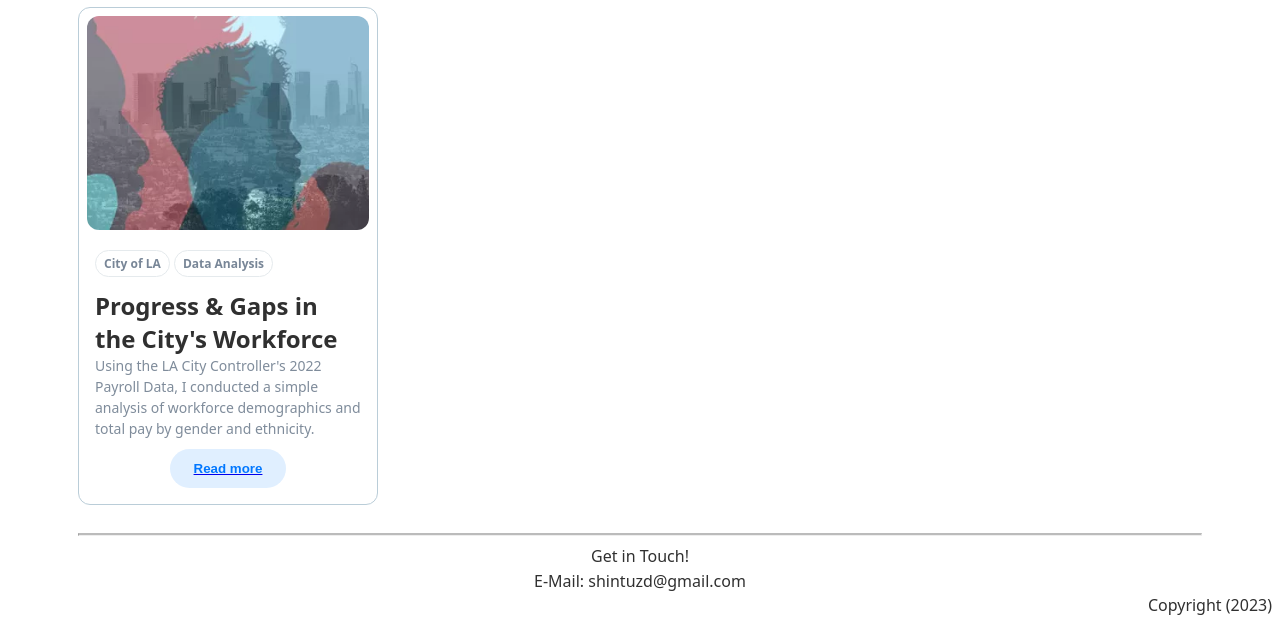
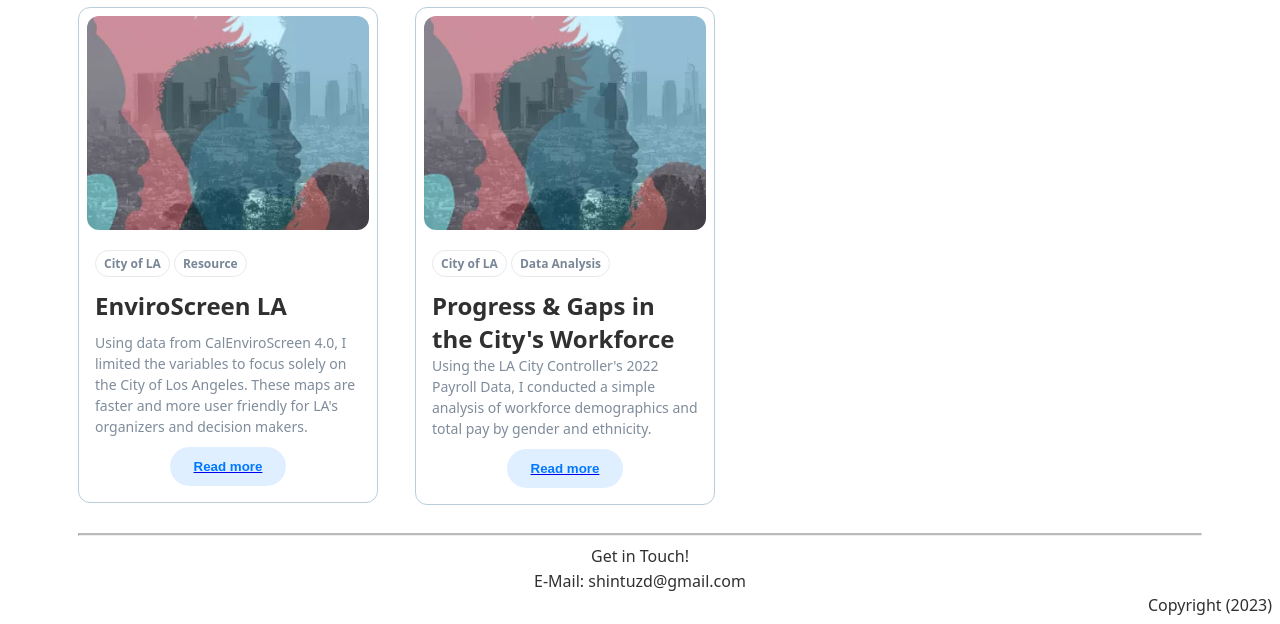
Before and after one commit to shintuzd/shintuzd-website, a plain HTML site: page blog.html in a window 1280 px wide. Shown: the part 191-815 px from the top of the page. Drawn offline with nearby package versions, Linux system fonts and the light colour scheme.

Commit message:
adding new card pt 1

```diff
--- a/blog.html
+++ b/blog.html
@@ -37,24 +37,35 @@
                 </div>
                 <div id="cardokun">
                 <!-- A div with container id to hold the card -->
+                    <div id="card_container2">
+                <!-- A div with card class for the card  -->
+                        <div class="card">
+                        <img src="images/CHRD_Final_Homepage_Hero_10062020.jpg.webp.jpeg" alt="Lago di Braies">
+  <!-- A div with card__details class to hold the details in the card  -->
+                        <div class="card__details">
+    <!-- Span with tag class for the tag -->
+                            <span class="tag">City of LA</span>
+                            <span class="tag">Resource</span>
+                            <!-- A div with name class for the name of the card -->
+                            <div id="cardname">EnviroScreen LA</div>
+                            <p></p>
+                            <p> Using data from CalEnviroScreen 4.0, I limited the variables to focus solely on the City of Los Angeles. These maps are faster and more user friendly for LA's organizers and decision makers.</p>
+                            <a href='docs/LA City Workforce Analysis (2022).html'><button>Read more</button></a>
+                        </div>
+                        </div>
+                    </div>
                     <div id="card_container">
-    <!-- A div with card class for the card  -->
+                    <!-- A div with card class for the card  -->
                         <div class="card">
                             <img src="images/CHRD_Final_Homepage_Hero_10062020.jpg.webp.jpeg" alt="Lago di Braies">
-
       <!-- A div with card__details class to hold the details in the card  -->
                             <div class="card__details">
-
         <!-- Span with tag class for the tag -->
                                 <span class="tag">City of LA</span>
-
                                 <span class="tag">Data Analysis</span>
-
                                 <!-- A div with name class for the name of the card -->
                                 <div id="cardname">Progress & Gaps in the City's Workforce</div>
-
                                 <p> Using the LA City Controller's 2022 Payroll Data, I conducted a simple analysis of workforce demographics and total pay by gender and ethnicity.</p>
-
                                 <a href='docs/LA City Workforce Analysis (2022).html'><button>Read more</button></a>
                             </div>
                         </div>
--- a/styles/style.css
+++ b/styles/style.css
@@ -267,6 +267,11 @@ body{
 
 #card_container{
     max-width: 300px;
+    margin-right: 450px;
+}
+
+#card_container2{
+    max-width: 300px;
 }
 .card{
     background-color: white;
@@ -289,6 +294,11 @@ body{
   font-size: 24px;
   font-weight: 600;
   margin-top: 16px;
+}
+
+#cardokun{
+    display: grid;
+    grid-template-areas: "card_container2 card_container";
 }
 
 /* Style p element */
```
